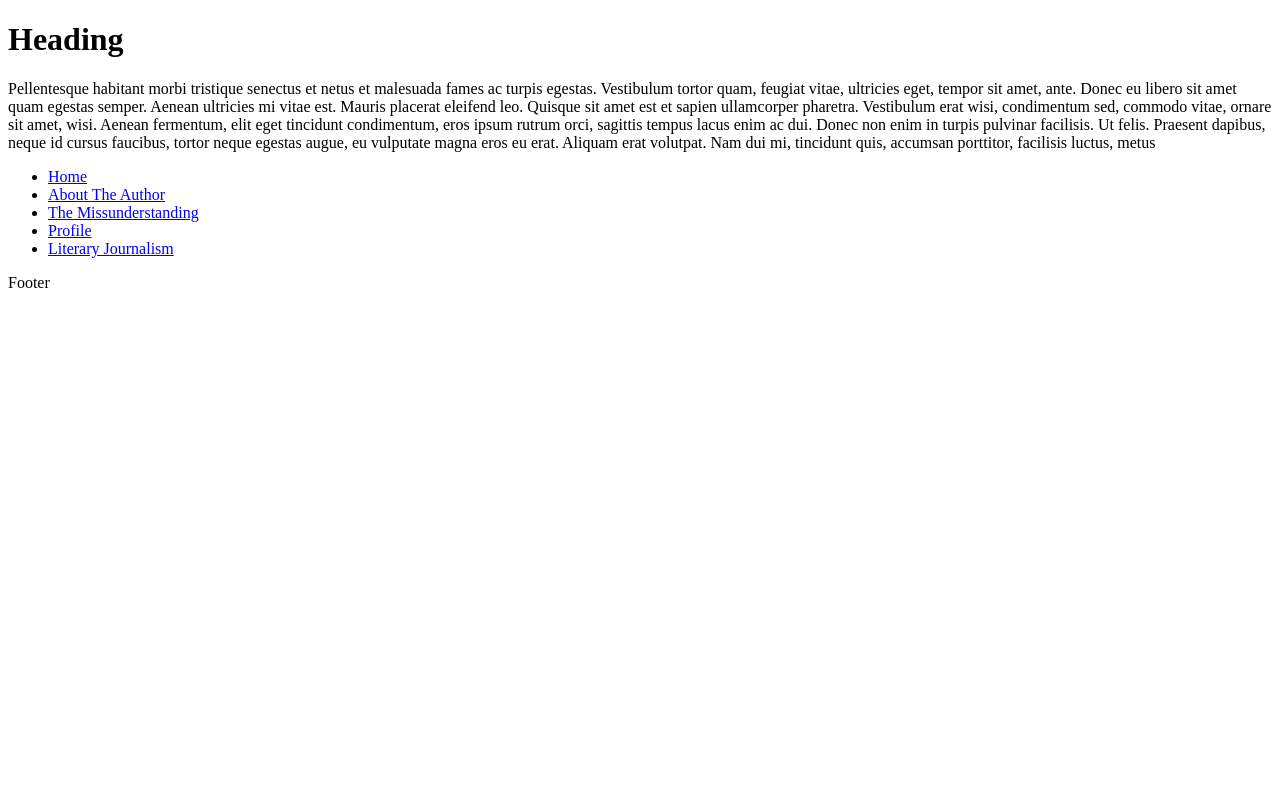
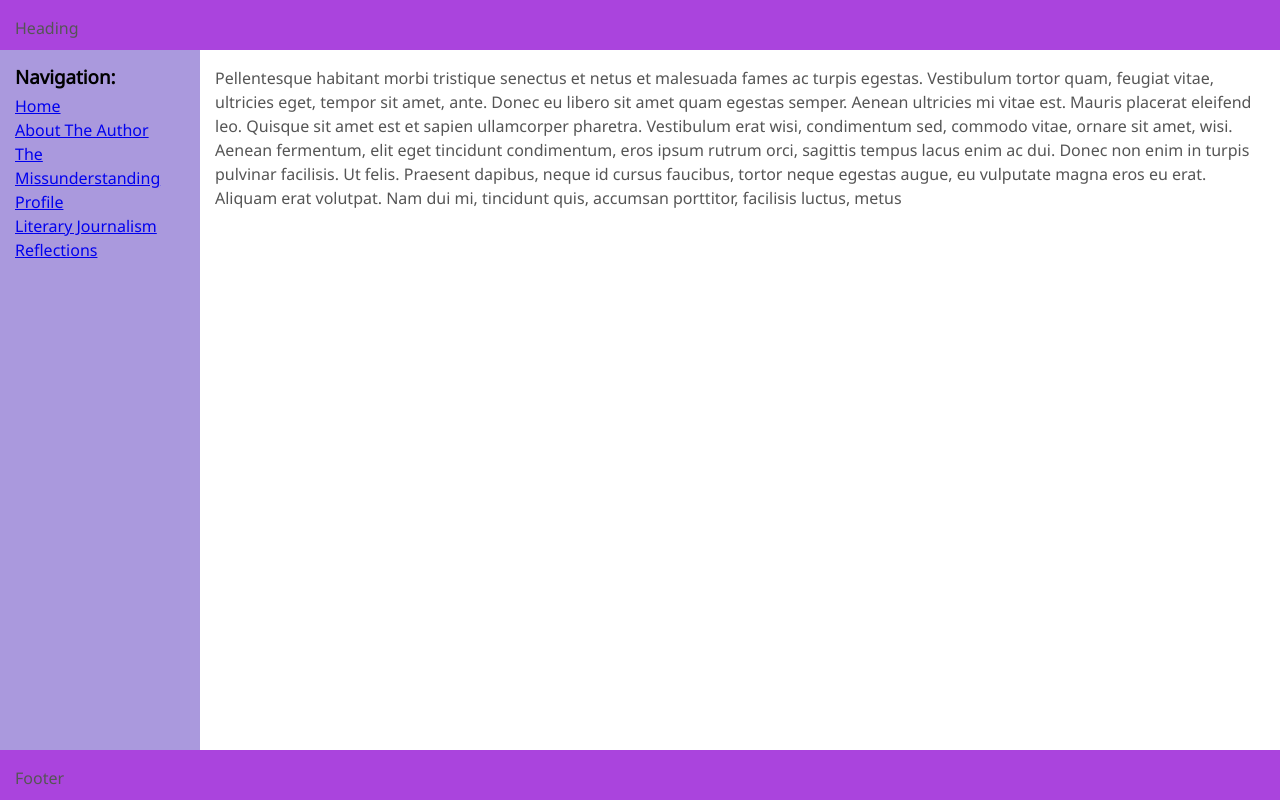
Before and after one commit to MrJadeFury/Creative_Writing_Portfolio_Q1, a plain HTML site: page main.html in a window 1280 px wide. Drawn offline with Linux system fonts and the light colour scheme.

Commit message:
end of 9/30

```diff
--- a/main.css
+++ b/main.css
@@ -0,0 +1,73 @@
+body {
+    margin: 0;
+    padding: 0;
+    overflow: hidden;
+    height: 100%;
+    max-height: 100%;
+    font-family: 'Noto Sans', sans-serif;
+    line-height: 1.5em;
+}
+
+main {
+    position: fixed;
+    top: 50px;
+    bottom: 50px;
+    left: 200px;
+    right: 0;
+    overflow: auto;
+    background: #fff;
+}
+
+#header {
+    position: absolute;
+    top: 0;
+    left: 0;
+    width: 100%;
+    height: 50px;
+    overflow: hidden;
+    background: #a4d;
+}
+
+#footer {
+    position: absolute;
+    left: 0;
+    bottom: 0;
+    width: 100%;
+    height: 50px;
+    overflow: hidden;
+    background: #a4d;
+}
+
+#nav {
+    position: absolute;
+    top: 50px;
+    bottom: 50px;
+    left: 0;
+    width: 200px;
+    overflow: auto;
+    background: #a9d;
+}
+
+.inner_container {
+    margin: 15px;
+}
+
+.sub_container h1{
+    margin: 0;
+}
+
+.sub_container {
+    margin-top: 5px;
+    margin-bottom: 5px;
+}
+
+
+p {
+    color: #555;
+}
+
+nav ul {
+    list-style-type: none;
+    margin: 0;
+    padding: 0;
+}
--- a/main.html
+++ b/main.html
@@ -4,32 +4,45 @@
     <meta charset="utf-8">
     <title>Nicholas Pangilinan - Creative Writing Portfolio - Q1</title>
     <link rel="stylesheet" type="text/css" href="main.css">
+    <style>
+        @import url('https://fonts.googleapis.com/css?family=Noto+Sans&display=swap');
+    </style>
 </head>
 <body>
     <header id="header">
         <div class="inner_container">
-            <h1>Heading</h1>
-            <p><script>generateText(300)</script></p>
+            <p>Heading</p>
         </div>
     </header>
     <main>
-            <p>Pellentesque habitant morbi tristique senectus et netus et malesuada fames ac turpis egestas. Vestibulum tortor quam, feugiat vitae, ultricies eget, tempor sit amet, ante. Donec eu libero sit amet quam egestas semper. Aenean ultricies mi vitae est. Mauris placerat eleifend leo. Quisque sit amet est et sapien ullamcorper pharetra. Vestibulum erat wisi, condimentum sed, commodo vitae, ornare sit amet, wisi. Aenean fermentum, elit eget tincidunt condimentum, eros ipsum rutrum orci, sagittis tempus lacus enim ac dui. Donec non enim in turpis pulvinar facilisis. Ut felis. Praesent dapibus, neque id cursus faucibus, tortor neque egestas augue, eu vulputate magna eros eu erat. Aliquam erat volutpat. Nam dui mi, tincidunt quis, accumsan porttitor, facilisis luctus, metus</p>
+        <div class="inner_container">
+                <p>Pellentesque habitant morbi tristique senectus et netus et malesuada fames ac turpis egestas. Vestibulum tortor quam, feugiat vitae, ultricies eget, tempor sit amet, ante. Donec eu libero sit amet quam egestas semper. Aenean ultricies mi vitae est. Mauris placerat eleifend leo. Quisque sit amet est et sapien ullamcorper pharetra. Vestibulum erat wisi, condimentum sed, commodo vitae, ornare sit amet, wisi. Aenean fermentum, elit eget tincidunt condimentum, eros ipsum rutrum orci, sagittis tempus lacus enim ac dui. Donec non enim in turpis pulvinar facilisis. Ut felis. Praesent dapibus, neque id cursus faucibus, tortor neque egestas augue, eu vulputate magna eros eu erat. Aliquam erat volutpat. Nam dui mi, tincidunt quis, accumsan porttitor, facilisis luctus, metus</p>
+        </div>
     </main>
     <nav id="nav">
         <div class="inner_container">
             <nav>
+                <div class="sub_container">
+                    <h1>Navigation:</h1>
+                </div>
                 <ul>
+                    <div class="list_container">
+
+                    </div>
                     <li><a href="#">Home</a></li>
                     <li><a href="#">About The Author</a></li>
                     <li><a href="#">The Missunderstanding</a></li>
                     <li><a href="#">Profile</a></li>
                     <li><a href="#">Literary Journalism</a></li>
+                    <li><a href="#">Reflections</a></li>
                 </ul>
             </nav>
         </div>
     </nav>
-    <footer>
-        <p>Footer</p>
+    <footer id="footer">
+        <div class="inner_container">
+            <p>Footer</p>
+        </div>
     </footer>
 </body>
 </html>
```
